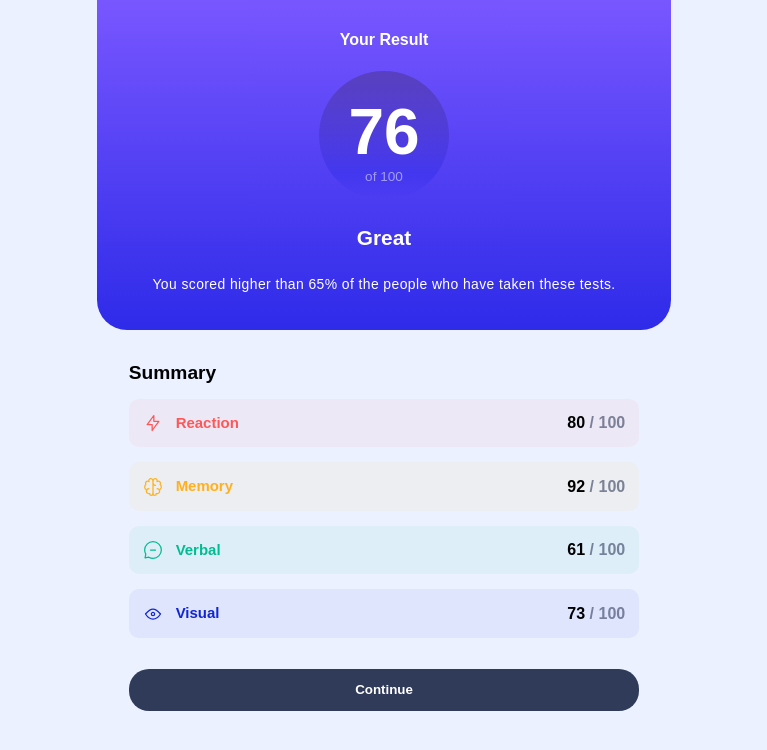
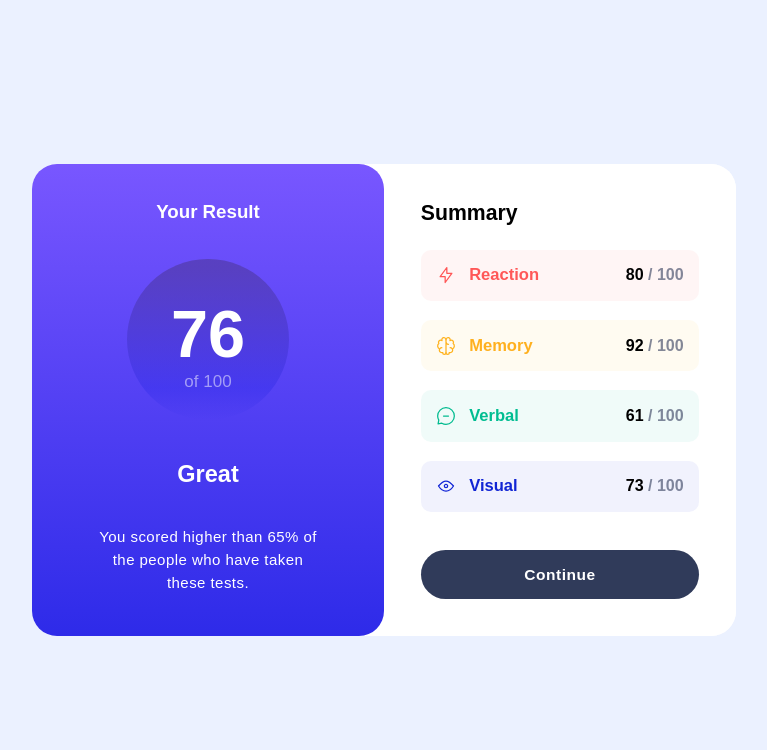
Before and after one commit to NorimNori/results-summary-component, a React (Vite) app: page / in a window 1280 px wide. Shown: the top 750 px of the page, without its empty margins (256-1023 px from the left). Built offline with nearby package versions, Linux system fonts and the light colour scheme.

Commit message:
feat: finish layout with responsive

```diff
--- a/src/App.scss
+++ b/src/App.scss
@@ -1,4 +1,21 @@
+@use '@/styles/colors.scss';
+
 main {
     display: grid;
     height: 100vh;
+    width: 100%;
+    max-width: 37rem;
+    background-color: colors.$white;
 }
+
+@media (min-width: 1024px) {
+    main {
+        position: relative;
+        max-width: 44rem;
+        min-height: 28.5rem;
+        height: fit-content;
+        grid-template-columns: 1fr 1fr;
+        grid-template-rows: auto;
+        border-radius: 25px;
+    }
+}
--- a/src/components/button/Button.scss
+++ b/src/components/button/Button.scss
@@ -4,7 +4,10 @@
     border: none;
     width: 100%;
     padding: 1em;
-    border-radius: 20px;
+    margin-top: clamp(0.4rem, 0.242rem + 0.676vw, 0.85rem);
+    border-radius: 25px;
+    font-size: clamp(0.8rem, 0.73rem + 0.3vw, 1rem);
+    letter-spacing: .035em;
     font-weight: 800;
     color: colors.$white;
     background-color: colors.$darkGrayBlue;
--- a/src/components/result/Result.scss
+++ b/src/components/result/Result.scss
@@ -10,20 +10,26 @@
     background-image: linear-gradient(colors.$lightSlateBlue, colors.$lightRoyalBlue);
 
     &__title {
-        font-size: 1rem;
+        font-size: clamp(1rem, 0.93rem + 0.3vw, 1.2rem);
         font-weight: 800
     }
 
     &__label {
-        font-size: 1.3rem;
+        font-size: clamp(1.3rem, 1.23rem + 0.3vw, 1.5rem);
         font-weight: 800;
     }
 
     &__description {
         text-align: center;
-        font-size: .87rem;
+        font-size: clamp(0.87rem, 0.842rem + 0.12vw, 0.95rem);
         font-weight: 500;
         letter-spacing: .03em;
         padding: .5em 4em;
     }
 }
+
+@media (min-width: 1024px) {
+    .result {
+        border-radius: 25px;
+    }
+  }
--- a/src/components/score/Score.scss
+++ b/src/components/score/Score.scss
@@ -7,7 +7,7 @@
     height: 9.5em;
     padding: 1em;
     border-radius: 50%;
-    font-size: .85rem;
+    font-size: clamp(0.85rem, 0.762rem + 0.376vw, 1.1rem);
     font-weight: 500;
     margin: .55em 0;
     color: rgba(colors.$white, 50%);
@@ -20,7 +20,7 @@
 }
 
 .result__number {
-    font-size: 4rem;
+    font-size: clamp(4rem, 3.93rem + 0.3vw, 4.2rem);
     color: colors.$white;
-    margin-bottom: -.2em;
+    margin-bottom: -.5em;
 }
--- a/src/components/subject/Subject.scss
+++ b/src/components/subject/Subject.scss
@@ -25,10 +25,9 @@
     justify-content: space-between;
     align-items: center;
     padding: 1.1em;
-    margin-bottom: 1.2em;
     border-radius: 10px;
 
-    font-size: .8rem;
+    font-size: clamp(0.8rem, 0.765rem + 0.15vw, 0.9rem);
     font-weight: 400;
 
     &__title-container {
--- a/src/components/summary/Summary.scss
+++ b/src/components/summary/Summary.scss
@@ -1,19 +1,37 @@
+@use '@/styles/colors.scss';
+
 .summary {
     width: 100%;
-    padding: 2rem;
+    padding: 2em;
     display: flex;
     flex-direction: column;
     align-items: start;
-    gap: 1rem;
+    gap: 1.6rem;
+    background-color: colors.$white;
 
     &__title {
-        font-size: 1.2rem;
+        font-size: clamp(1.2rem, 1.147rem + 0.225vw, 1.35rem);
     }
 
     &__list {
+        display: flex;
+        flex-direction: column;
+        gap: 1.2rem;
         width: 100%;
         list-style: none;
         margin: 0;
         padding: 0;
     }
 }
+
+@media (min-width: 1024px) {
+    .summary {
+        border-radius: 0 25px 25px 0;
+        padding: 2.3em;
+        justify-content: space-between;
+
+        &::before {
+            background-color: red;
+        }
+    }
+  }
--- a/src/index.scss
+++ b/src/index.scss
@@ -34,12 +34,12 @@ a:not([class]) {
 
 body {
     @include mixins.center-grid;
-    background-color: colors.$paleBlue;
     font-family: "Hanken Grotesk", sans-serif;
     width: 100%;
     height: 100vh;
     padding: 0;
     margin: 0;
+    background-color: colors.$paleBlue;
 }
 
 #root{
```
